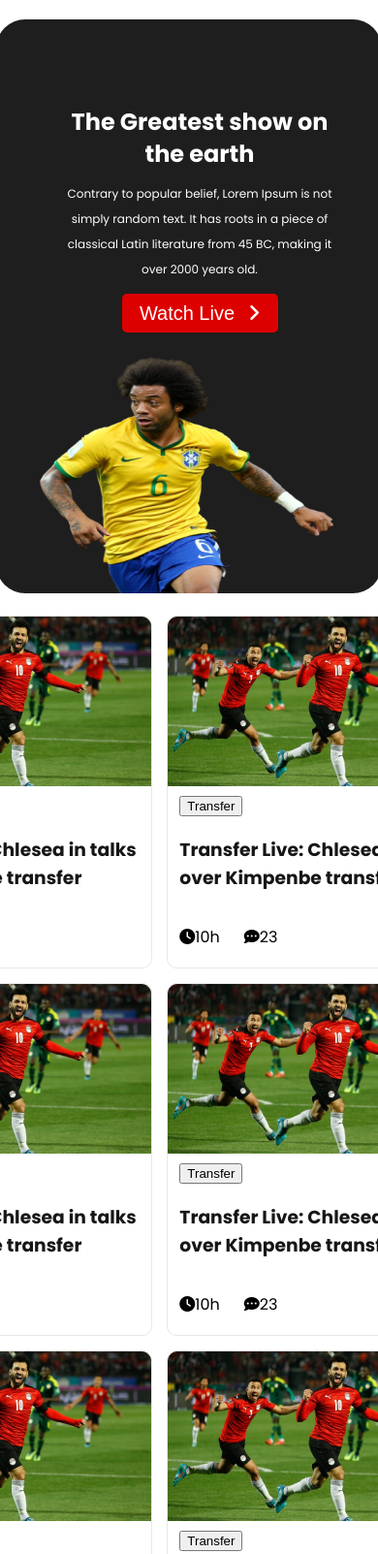
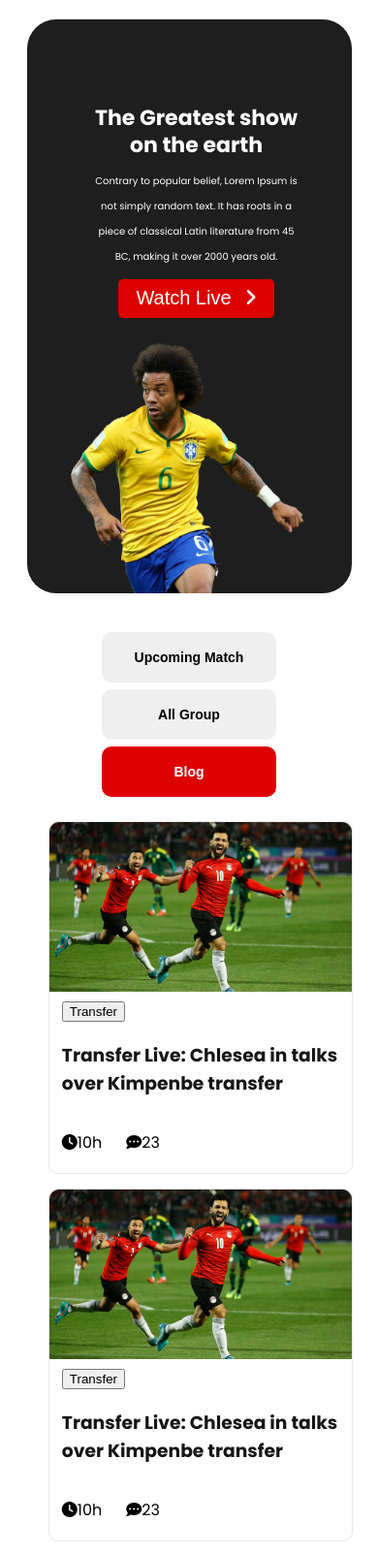
Before and after one commit to ruhulaminparvez/world-cup, a plain HTML site: page index.html in a window 390 px wide. Shown: the top 1603 px of the page at 97% size. Drawn offline with Linux system fonts and the light colour scheme.

Commit message:
#16 - Mobile Responsive Complete

```diff
--- a/assets/css/style-two.css
+++ b/assets/css/style-two.css
@@ -253,14 +253,19 @@ hr {
 ***************************************/
 
 @media screen and (max-width: 576px) {
+    body {
+        margin: 0%;
+    }
+
     .main {
         display: flex;
         flex-direction: column;
         justify-content: center;
         align-items: center;
     }
+    /* Hero Section Start */
     .hero-section {
-        width: 398px;
+        width: 335px;
         height: 592px;
         margin: 0px;
         padding: 0px;
@@ -271,20 +276,24 @@ hr {
     .h-parent-div {
         display: flex;
         flex-direction: column;
+        justify-content: center;
+        align-items: center;
     }
 
     .h-left-div {
-        width: 280px;
-        height: 190px;
+        width: 220px;
+        height: 229px;
+        margin-right: 55px;
+
     }
 
     .h-title {
-        font-size: 24px;
-        line-height: 33px;
+        font-size: 22px;
+        line-height: 28px;
     }
 
     .h-left-div > p {
-        font-size: 12px;
+        font-size: 10px;
     }
 
     .h-left-div > button {
@@ -293,13 +302,71 @@ hr {
     }
 
     .h-img {
-        width: 233px;
-        height: 245px;
+        width: 236px;
+        height: 260px;
     }
 
-    .h-right-div {
-        margin-top: 54px;
+
+    /* Hero Section End */
+
+    /* Body Card Section Start */
+    .b-parent-div {
+        display: flex;
+        flex-direction: column;
+        justify-content: center;
+        align-items: center;
     }
+
+    .b-left-div {
+        background-color: white;
+    }
+
+    .b-right-div {
+        display: flex;
+        flex-direction: column;
+        justify-content: center;
+        align-items: center;
+    }
+    /* Body Card Section End */
+
+    /* Footer Section End */
+
+    .footer-section {
+        margin-top: 1150px;
+        width: 100%;
+        height: auto;
+        margin-bottom: 0px;
+    }
+
+    .footer {
+        display: flex;
+        flex-direction: column;
+        justify-content: center;
+        align-items: center;
+    }
+
+    .f-terms {
+        display: flex;
+        flex-direction: column;
+        justify-content: center;
+        align-items: center;
+    }
+
+    .f-title {
+        font-size: 24px;
+        margin-top: 20%;
+    }
+
+    .social-icons {
+        display: grid;
+        grid-template-columns: repeat(3, 1fr);
+        gap: 5px;
+    }
+
+    hr {
+        width: 335px;
+    }
+    /* Footer Section End */
 
 }
 
--- a/assets/css/style.css
+++ b/assets/css/style.css
@@ -251,14 +251,19 @@ hr {
 ***************************************/
 
 @media screen and (max-width: 576px) {
+    body {
+        margin: 0%;
+    }
+
     .main {
         display: flex;
         flex-direction: column;
         justify-content: center;
         align-items: center;
     }
+    /* Hero Section Start */
     .hero-section {
-        width: 398px;
+        width: 335px;
         height: 592px;
         margin: 0px;
         padding: 0px;
@@ -269,20 +274,24 @@ hr {
     .h-parent-div {
         display: flex;
         flex-direction: column;
+        justify-content: center;
+        align-items: center;
     }
 
     .h-left-div {
-        width: 280px;
-        height: 190px;
+        width: 220px;
+        height: 229px;
+        margin-right: 55px;
+
     }
 
     .h-title {
-        font-size: 24px;
-        line-height: 33px;
+        font-size: 22px;
+        line-height: 28px;
     }
 
     .h-left-div > p {
-        font-size: 12px;
+        font-size: 10px;
     }
 
     .h-left-div > button {
@@ -291,13 +300,71 @@ hr {
     }
 
     .h-img {
-        width: 233px;
-        height: 245px;
+        width: 236px;
+        height: 260px;
     }
 
-    .h-right-div {
-        margin-top: 54px;
+
+    /* Hero Section End */
+
+    /* Body Card Section Start */
+    .b-parent-div {
+        display: flex;
+        flex-direction: column;
+        justify-content: center;
+        align-items: center;
     }
+
+    .b-left-div {
+        background-color: white;
+    }
+
+    .b-right-div {
+        display: flex;
+        flex-direction: column;
+        justify-content: center;
+        align-items: center;
+    }
+    /* Body Card Section End */
+
+    /* Footer Section End */
+
+    .footer-section {
+        margin-top: 3000px;
+        width: 100%;
+        height: auto;
+        margin-bottom: 0px;
+    }
+
+    .footer {
+        display: flex;
+        flex-direction: column;
+        justify-content: center;
+        align-items: center;
+    }
+
+    .f-terms {
+        display: flex;
+        flex-direction: column;
+        justify-content: center;
+        align-items: center;
+    }
+
+    .f-title {
+        font-size: 24px;
+        margin-top: 20%;
+    }
+
+    .social-icons {
+        display: grid;
+        grid-template-columns: repeat(3, 1fr);
+        gap: 5px;
+    }
+
+    hr {
+        width: 335px;
+    }
+    /* Footer Section End */
 
 }
 
```
